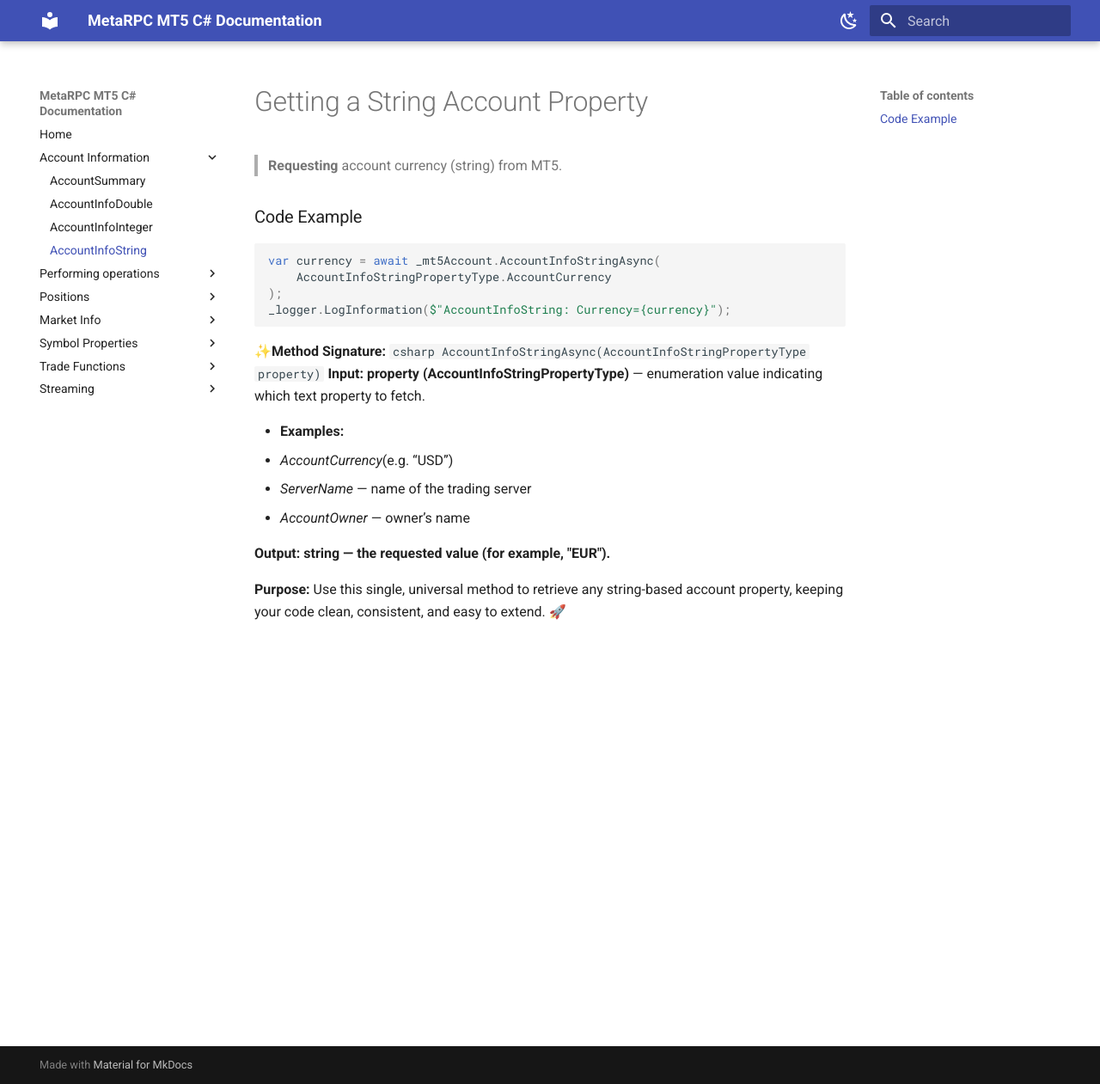
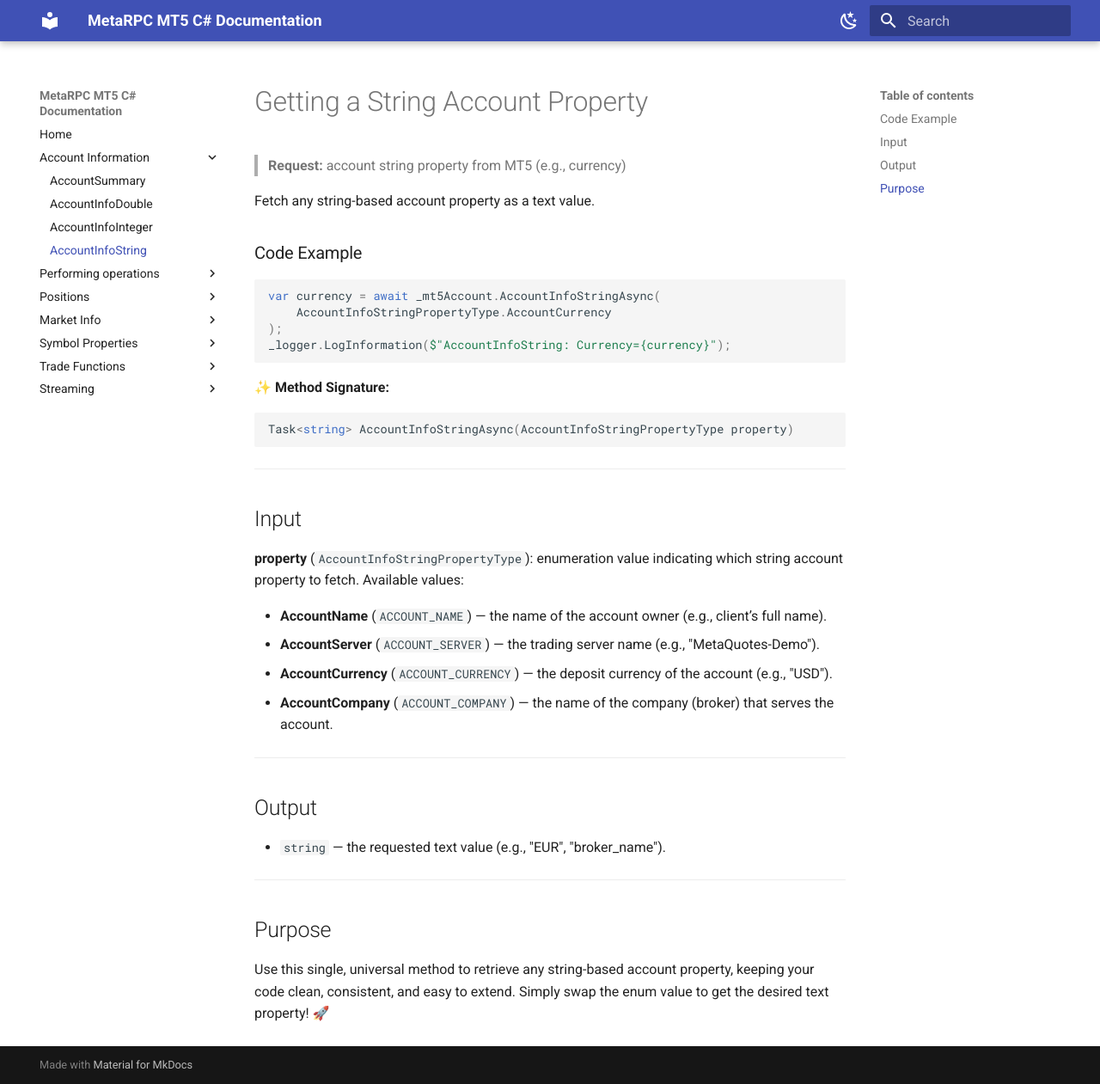
Before and after one commit to MetaRPC/CSharpMT5, an MkDocs documentation site: the page built from docs/account/AccountInfoString.md, in a window 1280 px wide and 1261 px high. Shown: the whole window at 86% size. Built offline with MkDocs 1.6.1 and Material for MkDocs 9.7.7, drawn with Linux system fonts in a browser that asks for light colours.

Commit message:
Update AccountInfoString.md

````diff
--- a/docs/account/AccountInfoString.md
+++ b/docs/account/AccountInfoString.md
@@ -1,6 +1,8 @@
 # Getting a String Account Property
 
-> **Requesting** account currency (string) from MT5.
+> **Request:** account string property from MT5 (e.g., currency)
+
+Fetch any string-based account property as a text value.
 
 ### Code Example
 
@@ -11,17 +13,31 @@ var currency = await _mt5Account.AccountInfoStringAsync(
 _logger.LogInformation($"AccountInfoString: Currency={currency}");
 ```
 
-✨**Method Signature:**
- ```csharp
-AccountInfoStringAsync(AccountInfoStringPropertyType property)
- ```
- **Input: property (AccountInfoStringPropertyType)** — enumeration value indicating which text property to fetch.
+✨ **Method Signature:**
 
-* **Examples:**
-   * _AccountCurrency_(e.g. “USD”)
-   * _ServerName_ — name of the trading server
-   * _AccountOwner_ — owner’s name
+```csharp
+Task<string> AccountInfoStringAsync(AccountInfoStringPropertyType property)
+```
 
- **Output: string — the requested value (for example, "EUR").**
+---
 
-**Purpose:** Use this single, universal method to retrieve any string-based account property, keeping your code clean, consistent, and easy to extend. 🚀
+## Input
+
+**property** (`AccountInfoStringPropertyType`): enumeration value indicating which string account property to fetch. Available values:
+
+* **AccountName** (`ACCOUNT_NAME`) — the name of the account owner (e.g., client’s full name).
+* **AccountServer** (`ACCOUNT_SERVER`) — the trading server name (e.g., "MetaQuotes-Demo").
+* **AccountCurrency** (`ACCOUNT_CURRENCY`) — the deposit currency of the account (e.g., "USD").
+* **AccountCompany** (`ACCOUNT_COMPANY`) — the name of the company (broker) that serves the account.
+
+---
+
+## Output
+
+* `string` — the requested text value (e.g., "EUR", "broker\_name").
+
+---
+
+## Purpose
+
+Use this single, universal method to retrieve any string-based account property, keeping your code clean, consistent, and easy to extend. Simply swap the enum value to get the desired text property! 🚀
````
